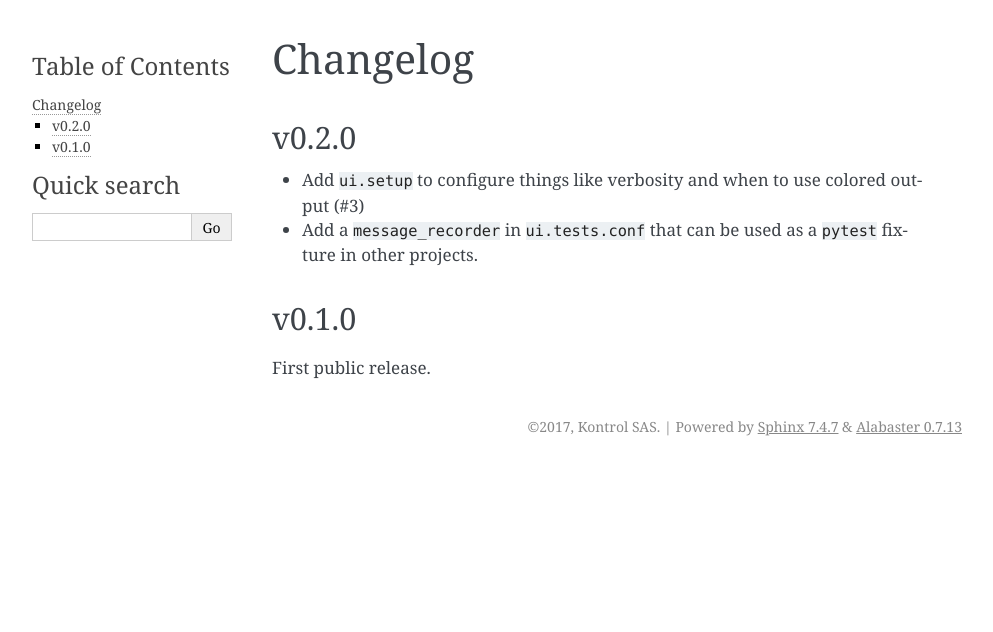
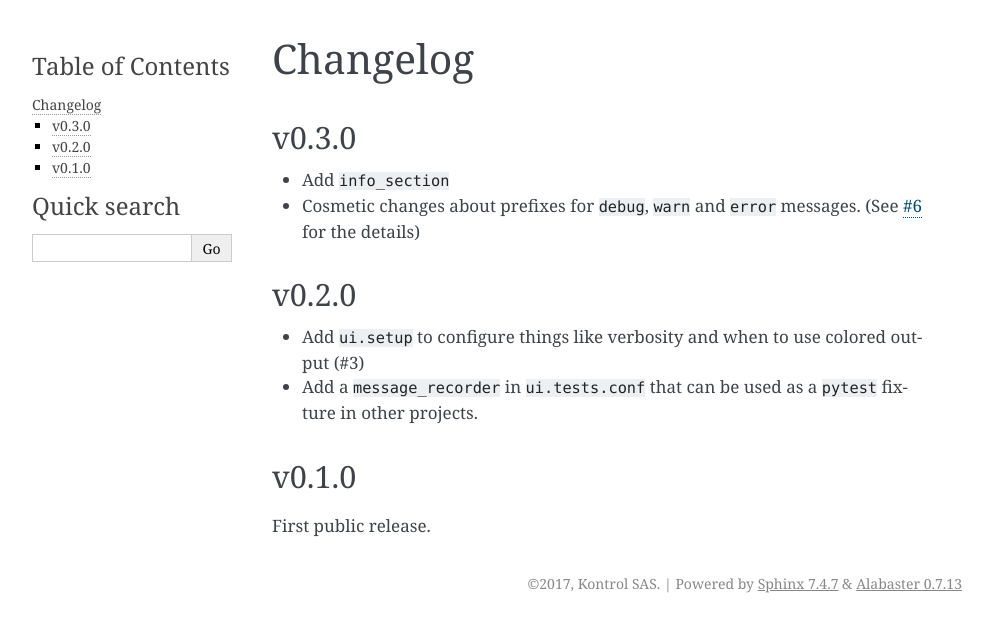
Before and after one commit to your-tools/python-cli-ui, a Sphinx documentation site: the page built from docs/changelog.rst, in a window 1280 px wide. Shown: the top 632 px of the page, without its empty margins (148-1141 px from the left). Built offline with Sphinx 7.4.7, drawn with Linux system fonts in a browser that asks for light colours.

Commit message:
Bump to 0.3.0

```diff
--- a/docs/changelog.rst
+++ b/docs/changelog.rst
@@ -1,5 +1,15 @@
 Changelog
 ==========
+
+v0.3.0
+------
+
+* Add ``info_section``
+
+* Cosmetic changes about prefixes for ``debug``, ``warn`` and ``error``
+  messages. (See `#6 <https://github.com/TankerApp/python-cli-ui/pull/6>`_
+  for the details)
+
 
 v0.2.0
 ------
--- a/setup.py
+++ b/setup.py
@@ -11,7 +11,7 @@ def get_long_description():
 
 
 setup(name="python-cli-ui",
-      version="0.2.0",
+      version="0.3.0",
       description="Build Nice User Interfaces In The Terminal",
       long_description=get_long_description(),
       url="https://github.com/TankerApp/python-cli-ui",
```
